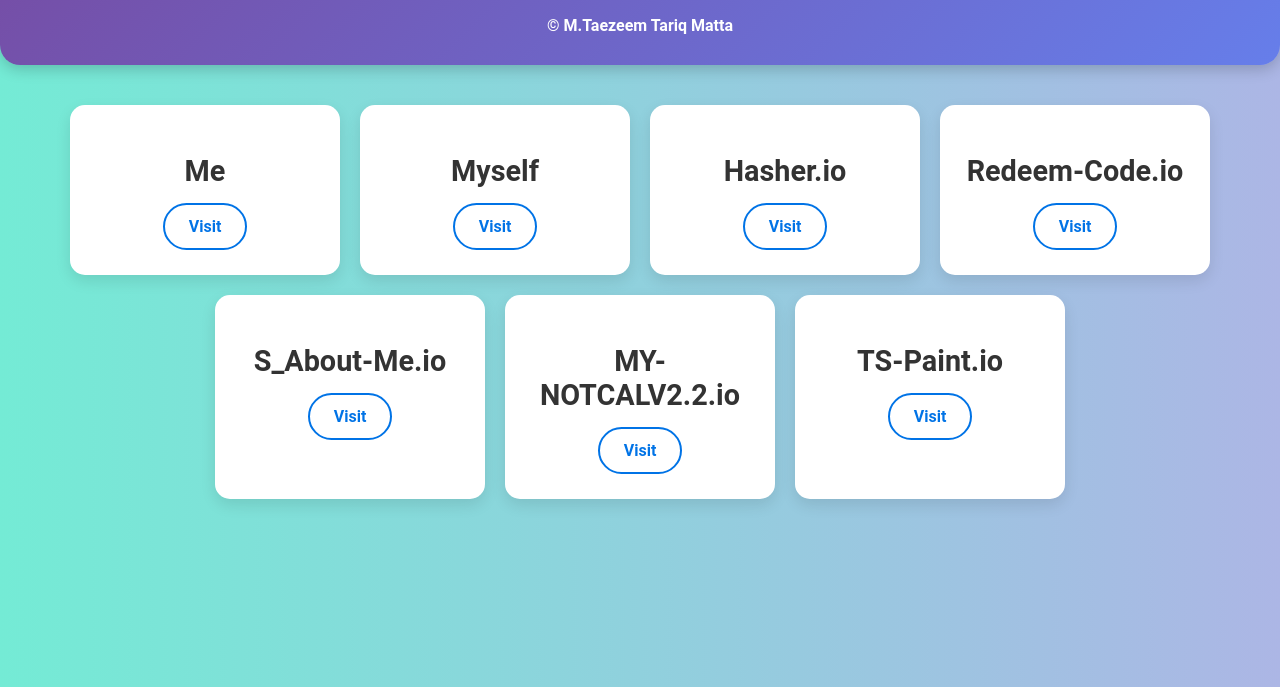
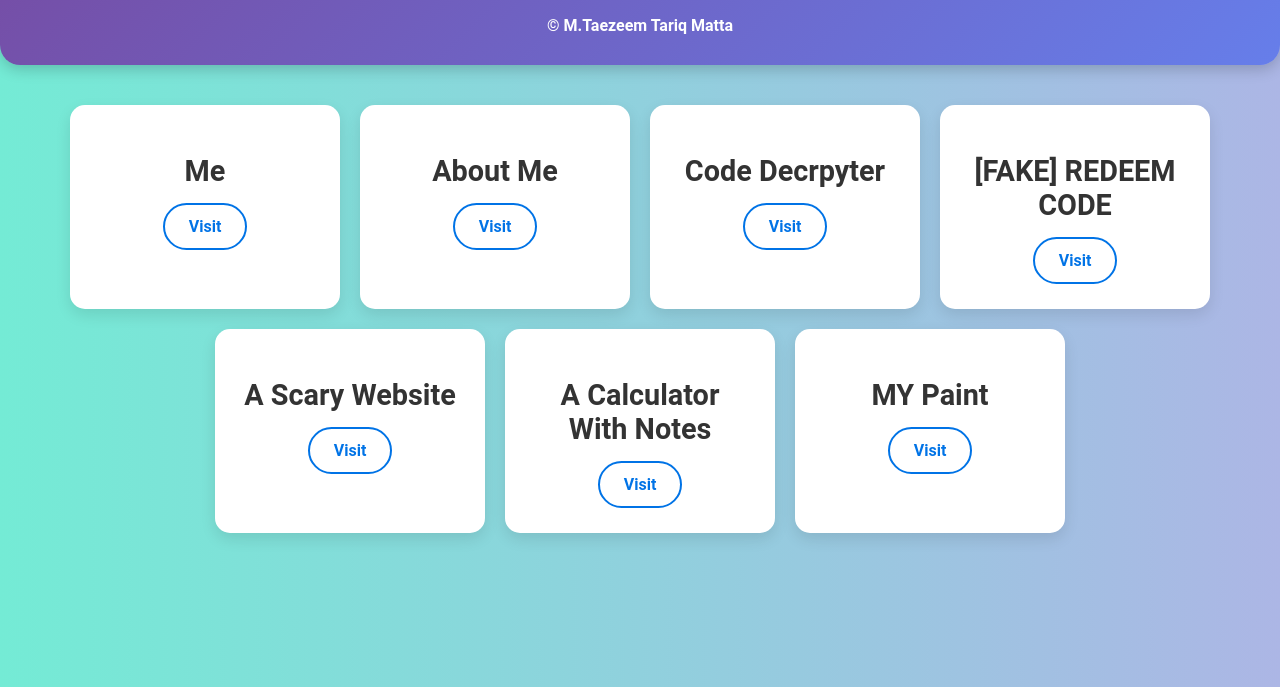
Before and after one commit to taezeem/WebMan, a plain HTML site: page index.html in a window 1280 px wide. Shown: the part 113-800 px from the top of the page. Drawn offline with Linux system fonts and the light colour scheme.

Commit message:
Update index.html

```diff
--- a/index.html
+++ b/index.html
@@ -170,27 +170,27 @@
             <a href="https://taezeem.github.io/Me" target="_blank">Visit</a>
         </div>
         <div class="site-card">
-            <h2>Myself</h2>
+            <h2>About Me</h2>
             <a href="https://taezeem.github.io/Myself" target="_blank">Visit</a>
         </div>
         <div class="site-card">
-            <h2>Hasher.io</h2>
+            <h2>Code Decrpyter</h2>
             <a href="https://taezeem.github.io/Hasher.io" target="_blank">Visit</a>
         </div>
         <div class="site-card">
-            <h2>Redeem-Code.io</h2>
+            <h2>[FAKE] REDEEM CODE</h2>
             <a href="https://taezeem.github.io/Redeem_Code.io" target="_blank">Visit</a>
         </div>
         <div class="site-card">
-            <h2>S_About-Me.io</h2>
+            <h2>A Scary Website</h2>
             <a href="https://taezeem.github.io/S_About-Me.io" target="_blank">Visit</a>
         </div>
         <div class="site-card">
-            <h2>MY-NOTCALV2.2.io</h2>
+            <h2>A Calculator With Notes</h2>
             <a href="https://taezeem.github.io/MY-NOTCALV2.2.io" target="_blank">Visit</a>
         </div>
         <div class="site-card">
-            <h2>TS-Paint.io</h2>
+            <h2>MY Paint</h2>
             <a href="https://taezeem.github.io/TS-Paint.io" target="_blank">Visit</a>
         </div>
     </div>
```
